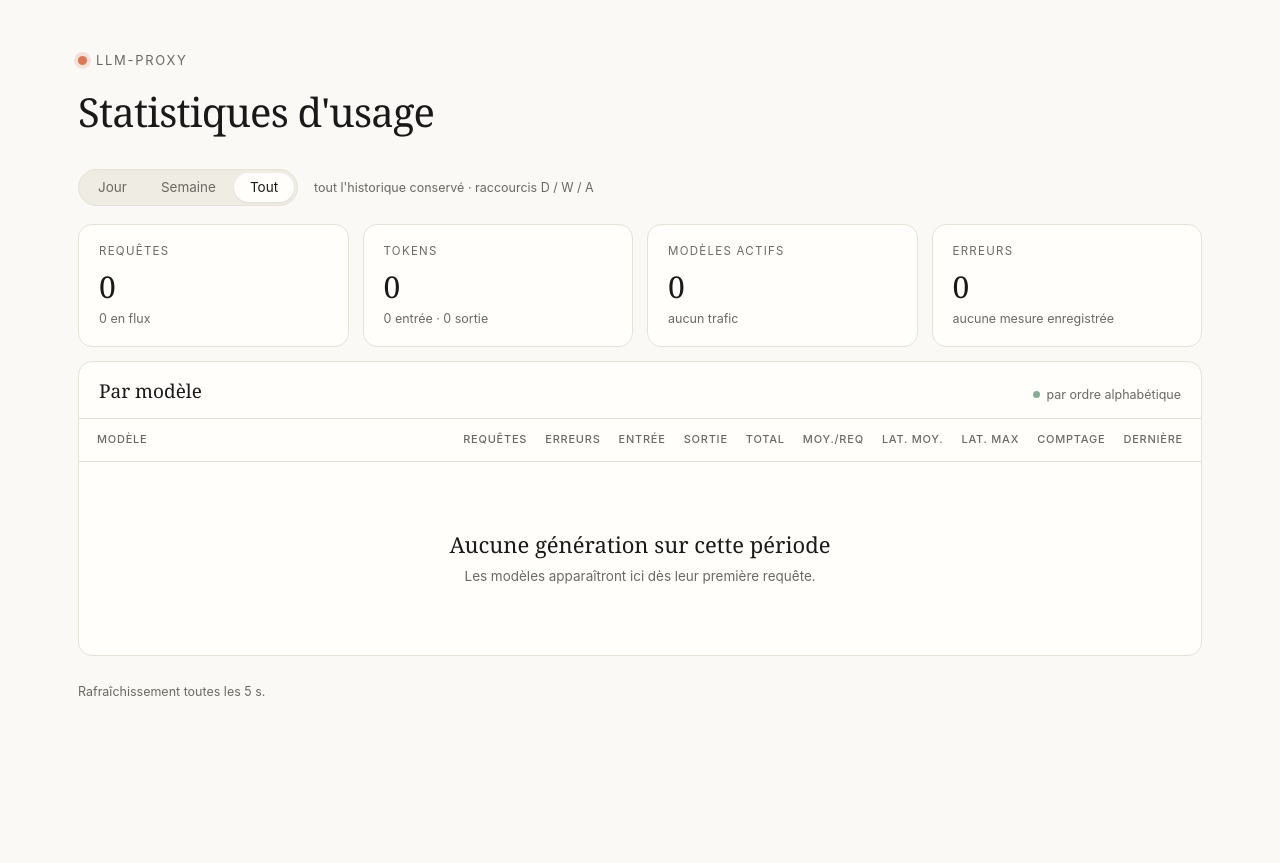
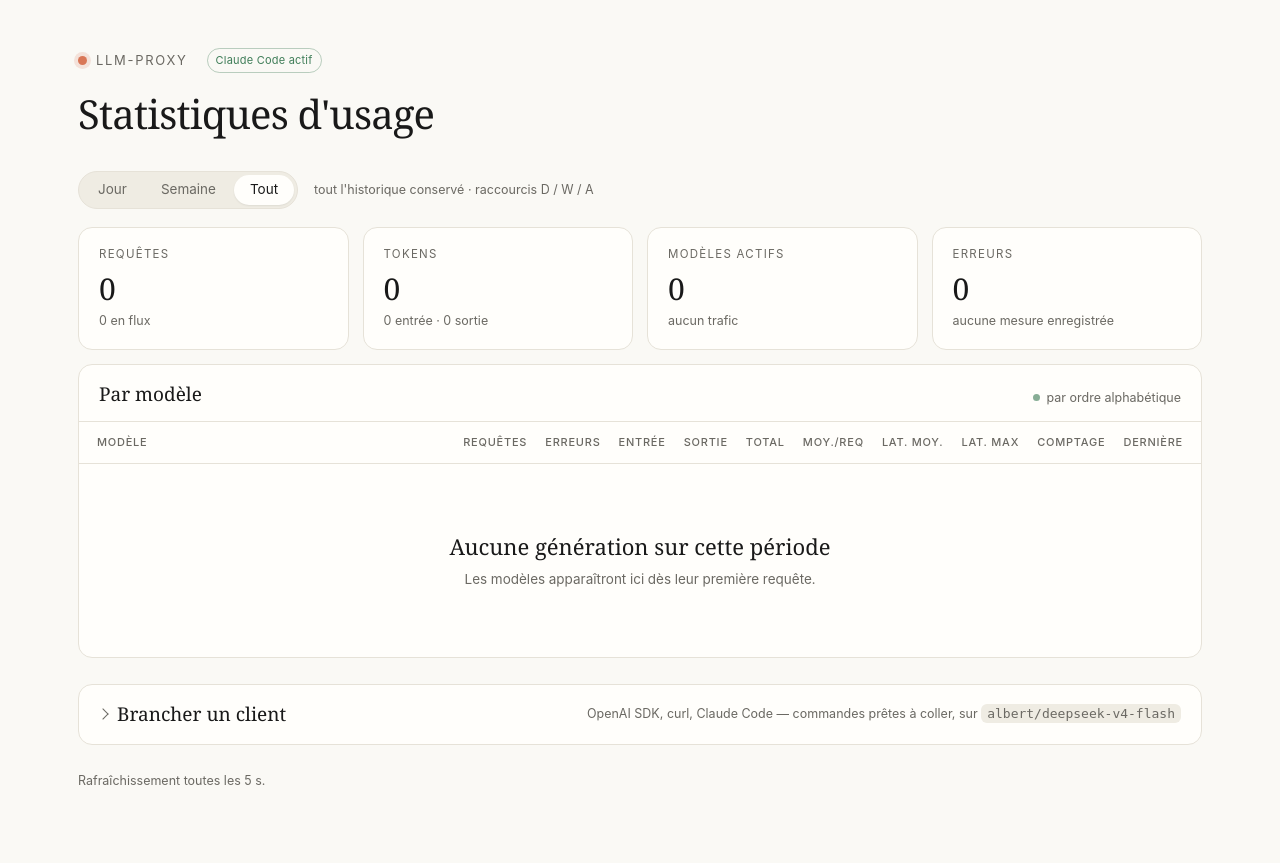
Before and after one commit to c4software/llm-proxy, a FastAPI app: page /ui in a window 1280 px wide. Before the commit the page ends 696 px from the top, so only its background shows below. Run offline with FastAPI, Linux system fonts and the light colour scheme; data that the repository does not hold is empty; some libraries are stand-ins or nearby versions.

Commit message:
Tableau de bord : badge Claude Code, requêtes via /v1/messages, panneau « Brancher un client »
Le badge et le panneau dérivent de /healthz (lu une fois, hors boucle) ;
l'Usage API gagne num_anthropic_requests depuis la colonne endpoint.

```diff
--- a/llm_proxy/web/static/dashboard.css
+++ b/llm_proxy/web/static/dashboard.css
@@ -22,9 +22,11 @@ body {
 header { margin-bottom: 34px; }
 .brand {
   display: inline-flex; align-items: center; gap: 9px;
+  /* Le badge de surface Anthropic suit le titre, en retrait. */
   font-size: 13px; letter-spacing: .13em; text-transform: uppercase;
   color: var(--muted); margin-bottom: 18px;
 }
+.brand .tag { margin-left: 10px; text-transform: none; letter-spacing: .02em; }
 .dot {
   width: 9px; height: 9px; border-radius: 50%; background: var(--accent);
   box-shadow: 0 0 0 4px var(--accent-soft);
@@ -122,6 +124,42 @@ code {
   background: var(--track); padding: 2px 6px; border-radius: 6px;
 }
 footer { margin-top: 26px; font-size: 12.5px; color: var(--muted); }
+
+/* «Brancher un client» : un panneau repliable. Le résumé reprend la
+   tête de panneau ; le marqueur natif est remplacé par un chevron. */
+.howto { margin-top: 26px; }
+.howto summary {
+  display: flex; align-items: baseline; justify-content: space-between;
+  gap: 16px; padding: 18px 20px; cursor: pointer; list-style: none;
+}
+.howto summary::-webkit-details-marker { display: none; }
+.howto summary h2 {
+  font: 400 19px/1.2 ui-serif, Georgia, serif; margin: 0;
+  display: inline-flex; align-items: center; gap: 10px;
+}
+.howto summary h2::before {
+  content: ""; width: 7px; height: 7px; border-right: 1.5px solid var(--muted);
+  border-bottom: 1.5px solid var(--muted); transform: rotate(-45deg);
+  transition: transform .18s ease; margin-bottom: 2px;
+}
+.howto[open] summary h2::before { transform: rotate(45deg); }
+.howto[open] summary { border-bottom: 1px solid var(--line); }
+.howto summary .meta { font-size: 12.5px; color: var(--muted); text-align: right; }
+.howto-body { padding: 6px 20px 20px; }
+.howto-body .lead { color: var(--muted); max-width: 72ch; margin: 12px 0 6px; }
+.howto-body section { margin-top: 18px; }
+.howto-body h3 {
+  font-size: 11.5px; letter-spacing: .11em; text-transform: uppercase;
+  color: var(--muted); margin: 0 0 8px; font-weight: 500;
+  display: flex; align-items: center; gap: 10px;
+}
+.howto-body pre {
+  margin: 0; padding: 12px 14px; border-radius: 10px;
+  background: var(--track); border: 1px solid var(--line);
+  font: 12.5px/1.5 ui-monospace, SFMono-Regular, "JetBrains Mono", monospace;
+  overflow-x: auto; white-space: pre;
+}
+.howto-body .note { font-size: 12.5px; color: var(--muted); margin: 8px 0 0; max-width: 72ch; }
 .live { display: inline-flex; align-items: center; gap: 7px; }
 .live i {
   width: 7px; height: 7px; border-radius: 50%; background: var(--ok);
--- a/llm_proxy/web/static/dashboard.js
+++ b/llm_proxy/web/static/dashboard.js
@@ -17,6 +17,9 @@
   Un second appel, léger, sert uniquement à savoir jusqu'où remonte
   l'historique — au chargement et au changement de période, jamais dans
   la boucle. La vue « Tout » en a besoin pour choisir son découpage.
+  Un troisième, UNE fois au chargement, lit /healthz pour afficher si la
+  surface Anthropic (Claude Code) est active — ce n'est pas de l'usage,
+  ça ne bouge pas, ça ne se rafraîchit pas.
 
   Rien n'est demandé tant que l'onglet est masqué.
 
@@ -58,6 +61,11 @@ createApp({
     // Armé au seul changement de période : c'est lui qui déclenche la
     // cascade des barres (voir .bars.entering dans la feuille de style).
     const entering = ref(false);
+    // /healthz, lu une fois : surface Anthropic, auth, modèles connus.
+    // null tant qu'il n'a pas répondu.
+    const health = ref(null);
+    const anthropic = computed(() => health.value
+      ? !!(health.value.anthropic || {}).enabled : null);
 
     // ── formatage ───────────────────────────────────────────────────────
     // Entier à la française : espace comme séparateur de milliers.
@@ -99,13 +107,15 @@ createApp({
           if (!m) {
             acc.set(r.model, m = {
               id: r.model, requests: 0, errors: 0, streamed: 0, estimated: 0,
-              prompt: 0, completion: 0, latencySum: 0, maxLatency: 0, last: 0,
+              anthropic: 0, prompt: 0, completion: 0, latencySum: 0,
+              maxLatency: 0, last: 0,
             });
           }
           m.requests += r.num_model_requests;
           m.errors += r.num_errors;
           m.streamed += r.num_streamed_requests;
           m.estimated += r.num_estimated_requests;
+          m.anthropic += r.num_anthropic_requests || 0;
           m.prompt += r.input_tokens;
           m.completion += r.output_tokens;
           m.latencySum += r.total_latency_seconds;
@@ -144,11 +154,12 @@ createApp({
       requests: t.requests + m.requests,
       errors: t.errors + m.errors,
       streamed: t.streamed + m.streamed,
+      anthropic: t.anthropic + m.anthropic,
       prompt: t.prompt + m.prompt,
       completion: t.completion + m.completion,
       tokens: t.tokens + m.tokens,
-    }), { requests: 0, errors: 0, streamed: 0, prompt: 0, completion: 0,
-          tokens: 0 }));
+    }), { requests: 0, errors: 0, streamed: 0, anthropic: 0, prompt: 0,
+          completion: 0, tokens: 0 }));
 
     const successRate = computed(() => {
       const t = totals.value;
@@ -199,6 +210,41 @@ createApp({
     });
 
     const note = computed(() => byId[current.value].note);
+
+    // ── «Brancher un client» : des commandes prêtes à coller ──────────
+    // Tout est dérivé : l'URL de CETTE page, l'auth et les modèles vus
+    // par /healthz, le modèle le plus actif de la période en exemple.
+    const origin = window.location.origin;
+    const authRequired = computed(() => !!(health.value || {}).auth_required);
+    const apiKey = computed(() => authRequired.value ? "<clé du proxy>" : "unused");
+    const exampleModel = computed(() => {
+      const top = [...models.value].sort((a, b) => b.requests - a.requests)[0];
+      if (top) return top.id;
+      const seen = Object.values((health.value || {}).backends || {})
+        .flatMap((b) => b.last_seen_models || []);
+      return seen[0] || "albert/deepseek-v4-flash";
+    });
+    const snippets = computed(() => {
+      const key = apiKey.value, model = exampleModel.value;
+      const auth = authRequired.value;
+      return {
+        curl: `curl -s ${origin}/v1/chat/completions \\
+  -H "Content-Type: application/json"${auth ? ' \\\n  -H "Authorization: Bearer ' + key + '"' : ""} \\
+  -d '{"model":"${model}","messages":[{"role":"user","content":"Bonjour"}]}'`,
+        python: `from openai import OpenAI
+client = OpenAI(base_url="${origin}/v1", api_key="${key}")
+r = client.chat.completions.create(
+    model="${model}",
+    messages=[{"role": "user", "content": "Bonjour"}],
+)
+print(r.choices[0].message.content)`,
+        models: `curl -s ${origin}/v1/models${auth ? ' -H "Authorization: Bearer ' + key + '"' : ""} | jq '.data[].id'`,
+        claude: `export ANTHROPIC_BASE_URL=${origin}
+export ANTHROPIC_API_KEY=${key}
+export ANTHROPIC_MODEL=${model}
+claude`,
+      };
+    });
     const shortcuts = computed(() => windows.map((w) => w.key).join(" / "));
     const bucketLabel = computed(() => bucketWidth.value === "1h"
       ? "1 heure" : "1 jour");
@@ -283,9 +329,19 @@ createApp({
       if (!document.hidden) poll();
     }
 
+    // /healthz est toujours accessible sans clé : le badge ne dépend
+    // pas de l'auth de la page.
+    function loadHealth() {
+      fetch("/healthz", { headers: { accept: "application/json" } })
+        .then((r) => (r.ok ? r.json() : null))
+        .then((h) => { health.value = h; })
+        .catch(() => { health.value = null; });
+    }
+
     let timers = [];
     onMounted(() => {
       poll();
+      loadHealth();
       timers = [
         setInterval(() => { if (!document.hidden) poll(); }, REFRESH),
         setInterval(() => { now.value = Date.now() / 1000; }, 1000),
@@ -300,7 +356,8 @@ createApp({
     });
 
     return { windows, current, models, totals, bars, axis, peak, since, now,
-             loaded, entering, note, shortcuts, bucketLabel, successRate,
+             loaded, entering, anthropic, authRequired, exampleModel,
+             snippets, origin, note, shortcuts, bucketLabel, successRate,
              backendSummary, num, ms, ago, dur, moment, tickLabel, select };
   },
 }).mount("#app");
--- a/llm_proxy/web/templates/index.html
+++ b/llm_proxy/web/templates/index.html
@@ -21,7 +21,14 @@
 <body>
 <div class="wrap" id="app" v-cloak>
   <header>
-    <div class="brand"><span class="dot"></span> llm-proxy</div>
+    <div class="brand"><span class="dot"></span> llm-proxy
+      <!-- Surface Anthropic (Claude Code) : lu une fois sur /healthz. -->
+      <span v-if="anthropic !== null" class="tag"
+            :class="anthropic ? 'exact' : ''"
+            :title="anthropic ? 'POST /v1/messages actif — ANTHROPIC_BASE_URL peut pointer ici'
+                              : '[anthropic].enabled absent ou false dans config.toml'">
+        Claude Code {{ anthropic ? "actif" : "inactif" }}</span>
+    </div>
     <h1>Statistiques d'usage</h1>
   </header>
 
@@ -40,7 +47,8 @@
       <div class="value">{{ num(totals.requests) }}</div>
       <div class="hint">
         <template v-if="totals.requests">{{ successRate }} en succès · </template>
-        {{ num(totals.streamed) }} en flux
+        {{ num(totals.streamed) }} en flux<template v-if="totals.anthropic">
+        · {{ num(totals.anthropic) }} via Claude Code</template>
       </div>
     </div>
     <div class="card">
@@ -124,7 +132,8 @@
               <div class="model"><b :style="{ background: m.color }"></b><span>
                 <span class="id">{{ m.id }}</span><br>
                 <span class="backend">{{ m.backend }} ·
-                  {{ num(m.streamed) }} en flux</span>
+                  {{ num(m.streamed) }} en flux<template v-if="m.anthropic">
+                  · {{ num(m.anthropic) }} Claude Code</template></span>
               </span></div>
             </td>
             <td>{{ num(m.requests) }}</td>
@@ -164,6 +173,69 @@
     </div>
   </div>
 
+  <!-- Brancher un client : replié par défaut, tout est dérivé de l'URL
+       de la page, de /healthz et des modèles de la période. -->
+  <details class="panel howto">
+    <summary>
+      <h2>Brancher un client</h2>
+      <span class="meta">OpenAI SDK, curl, Claude Code — commandes prêtes
+        à coller, sur <code>{{ exampleModel }}</code></span>
+    </summary>
+    <div class="howto-body">
+      <p class="lead">Le proxy expose une API OpenAI à
+        <code>{{ origin }}/v1</code>. Le <b>préfixe du modèle</b>
+        choisit le backend (<code>albert/…</code>, <code>bigchuck/…</code>) ;
+        un nom sans préfixe est refusé.
+        <template v-if="authRequired">L'auth est active : remplacer
+          <code>&lt;clé du proxy&gt;</code> par une clé de
+          <code>proxy.api_keys</code>.</template>
+        <template v-else>Le proxy est ouvert : la clé est libre, un SDK en
+          exige juste une.</template>
+      </p>
+
+      <section>
+        <h3>Catalogue</h3>
+        <pre>{{ snippets.models }}</pre>
+      </section>
+
+      <section>
+        <h3>curl</h3>
+        <pre>{{ snippets.curl }}</pre>
+      </section>
+
+      <section>
+        <h3>SDK OpenAI (Python)</h3>
+        <pre>{{ snippets.python }}</pre>
+        <p class="note">Même chose pour tout client OpenAI-compatible
+          (Hermes, pi, Open WebUI, Continue…) : base URL
+          <code>{{ origin }}/v1</code>, clé, nom de modèle préfixé.
+          Le streaming passe intact.</p>
+      </section>
+
+      <section>
+        <h3>Claude Code
+          <span class="tag" :class="anthropic ? 'exact' : 'est'">{{
+            anthropic === null ? "…" : anthropic ? "actif" : "inactif" }}</span>
+        </h3>
+        <template v-if="anthropic">
+          <pre>{{ snippets.claude }}</pre>
+          <p class="note">Claude Code parle l'API Anthropic ; le proxy la
+            traduit vers le backend du préfixe. Les noms
+            <code>claude-*</code> que Claude Code envoie en dur passent par
+            <code>[anthropic.model_map]</code> de <code>config.toml</code>.
+            Toute la conversation (outils compris) est relayée en flux ;
+            pendant une attente de quota, des <code>ping</code> tiennent
+            la connexion.</p>
+        </template>
+        <p v-else class="note">Surface désactivée : mettre
+          <code>[anthropic] enabled = true</code> dans
+          <code>config.toml</code> et redémarrer. Les noms
+          <code>claude-*</code> se traduisent dans
+          <code>[anthropic.model_map]</code>.</p>
+      </section>
+    </div>
+  </details>
+
   <footer>Rafraîchissement toutes les 5 s.</footer>
 </div>
 <script src="/ui/static/dashboard.js"></script>
```
